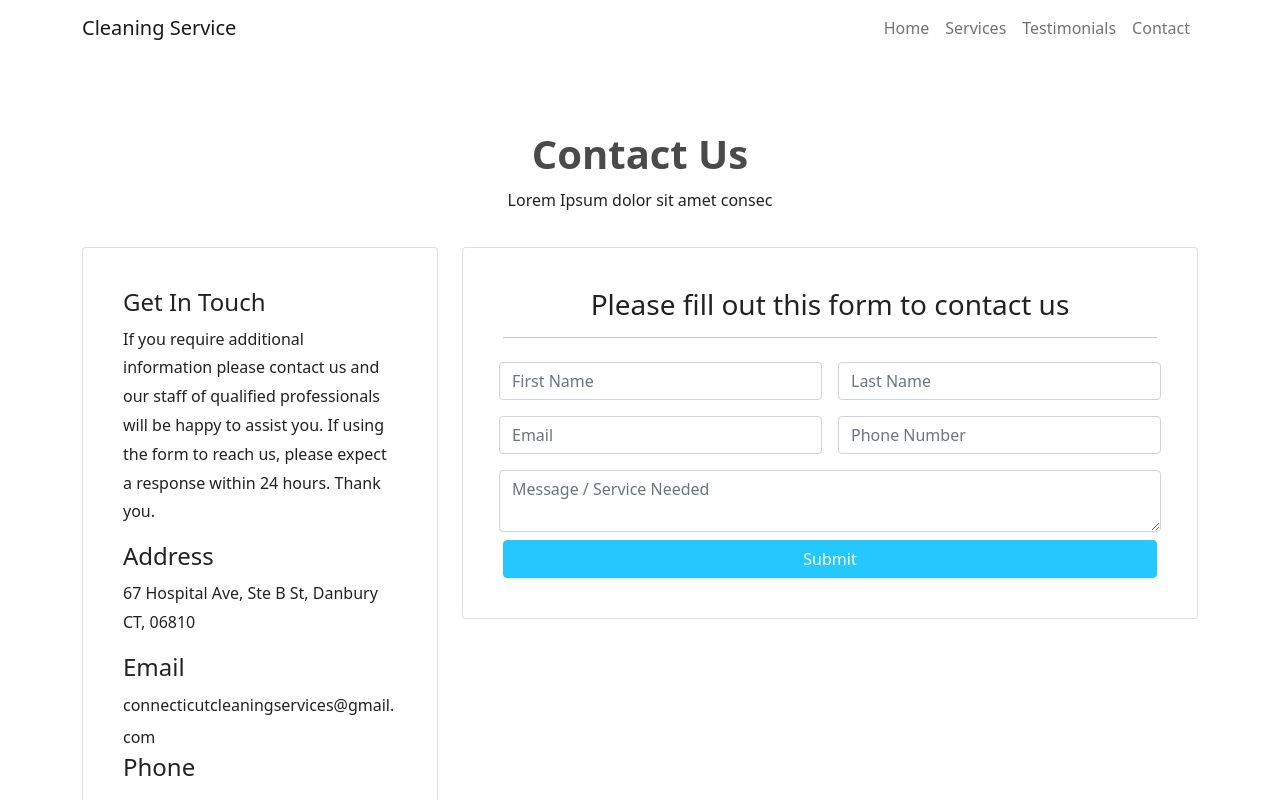
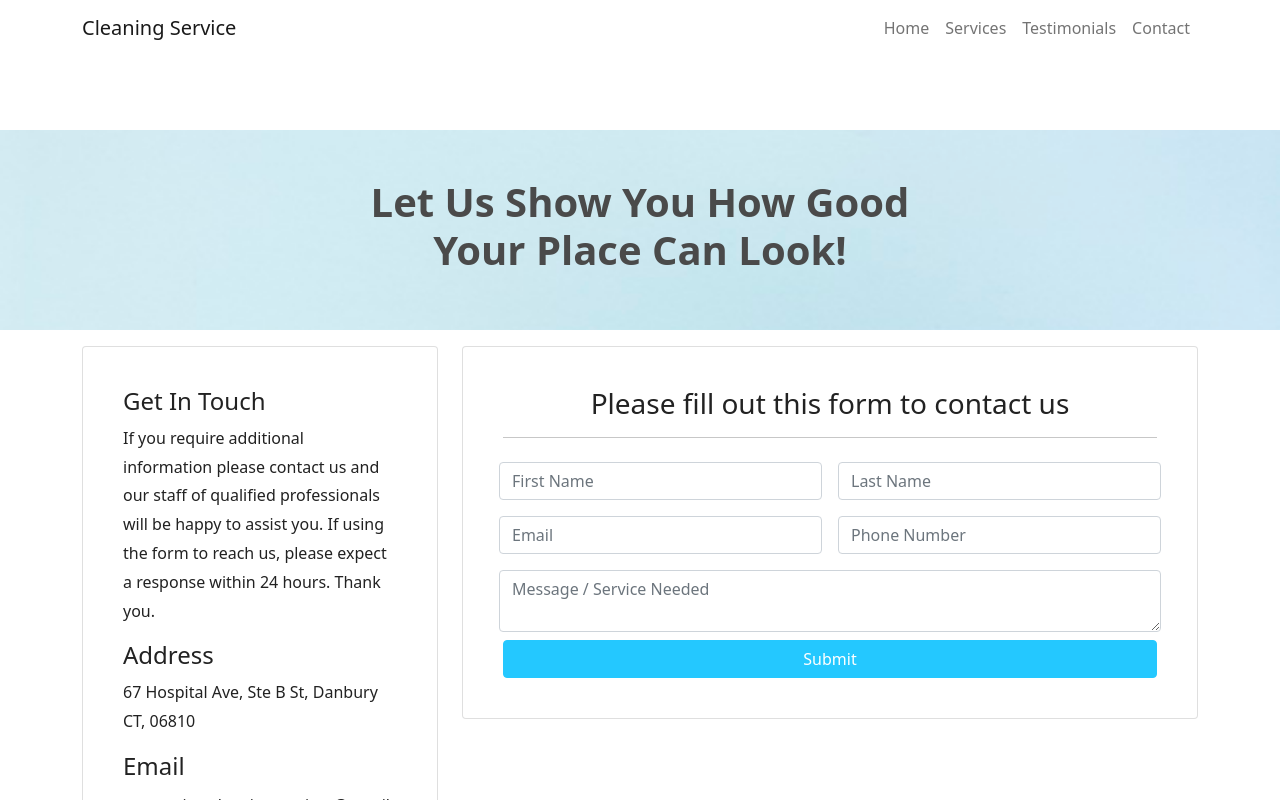
Before and after one commit to milosamec/ct-clean-serv, a React (Create React App) app in the folder frontend/: page /contact in a window 1280 px wide. Shown: the top 800 px of the page. Built offline with nearby package versions, Linux system fonts and the light colour scheme.

Commit message:
finished contact form

```diff
--- a/frontend/src/Screens/ContactScreen.js
+++ b/frontend/src/Screens/ContactScreen.js
@@ -2,20 +2,21 @@ import React from 'react'
 
 const ContactScreen = () => {
     return (
-        <section id="section-contact">
+        <div id="section-contact">
             {/* PAGE HEADER */}
-            <header id="page-header trust-section-head">
-                <div class="container">
-                    <div class="row">
-                        <div class="col-md-6 m-auto text-center">
-                            <h1 class="h2-title text-center">Contact Us</h1>
-                            <p class="p-text">Lorem Ipsum dolor sit amet consec</p>
+            <section id="contact">
+                <header id="page-header">
+                    <div class="container">
+                        <div class="row">
+                            <div class="col-md-6 m-auto py-5 text-center">
+                                <h1 class="h2-title text-center">Let Us Show You How Good Your Place Can Look!</h1>
+                            </div>
                         </div>
                     </div>
-                </div>
-            </header>
+                </header>
+            </section>
             {/* CONTACT SECTION */}
-            <section id="contact" class="py-3">
+            <section class="py-3">
                 <div class="container">
                     <div class="row p-text">
                         <div class="col-md-4">
@@ -74,8 +75,8 @@ const ContactScreen = () => {
                         </div>
                     </div>
                 </div>
-            </section>
         </section>
+        </div>
     )
 }
 
--- a/frontend/src/index.css
+++ b/frontend/src/index.css
@@ -49,6 +49,15 @@ body {
   background-size: cover;
   background-attachment: fixed;
   min-height: 400px;
+}
+
+#contact {
+  background: url(./trust-us.jpeg);
+  background-repeat: no-repeat;
+  background-color: white;
+  background-size: cover;
+  background-attachment: fixed;
+  min-height: 200px;
 }
 
 /* Dark overlay over image */
```
Also changed, not shown: frontend/src/components/TrustSection.js (indentation only).
